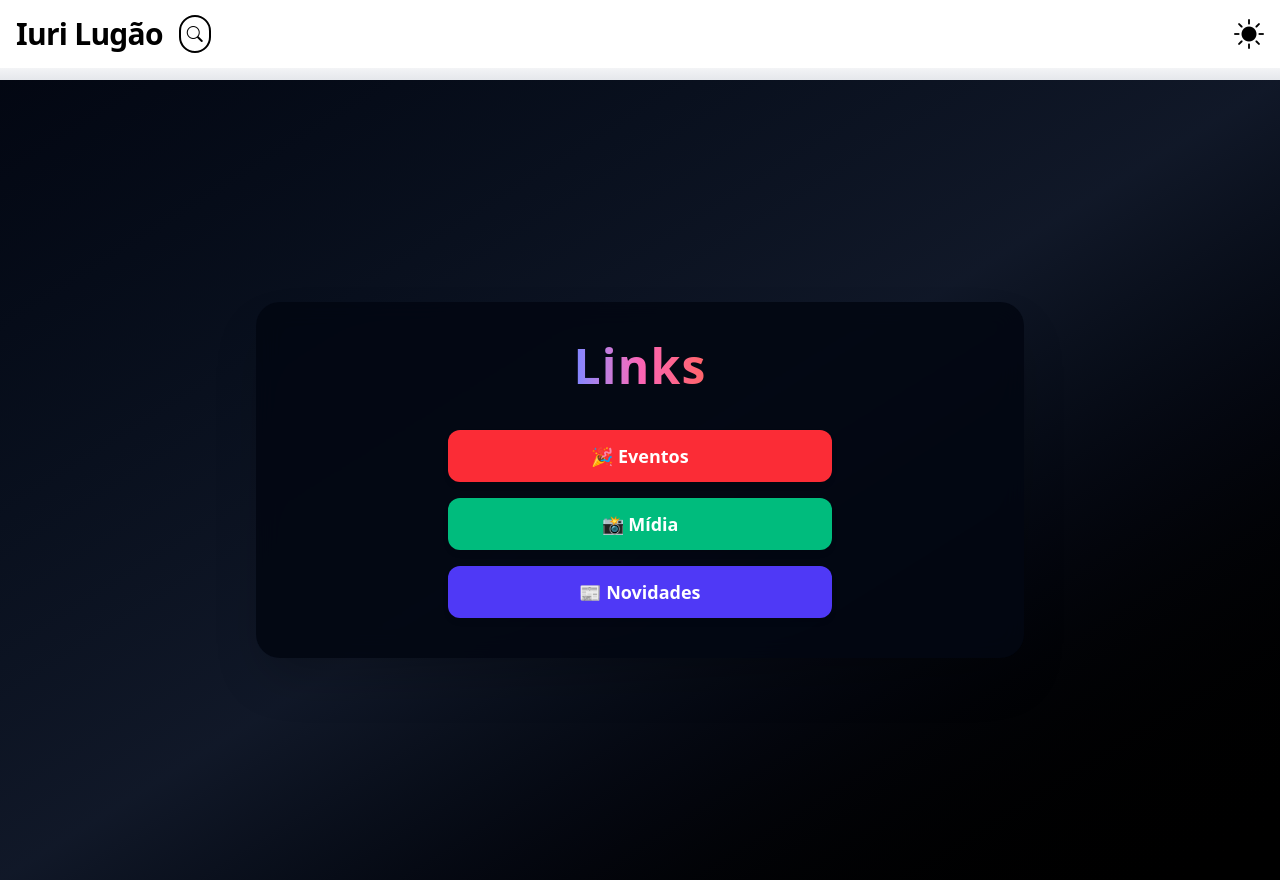
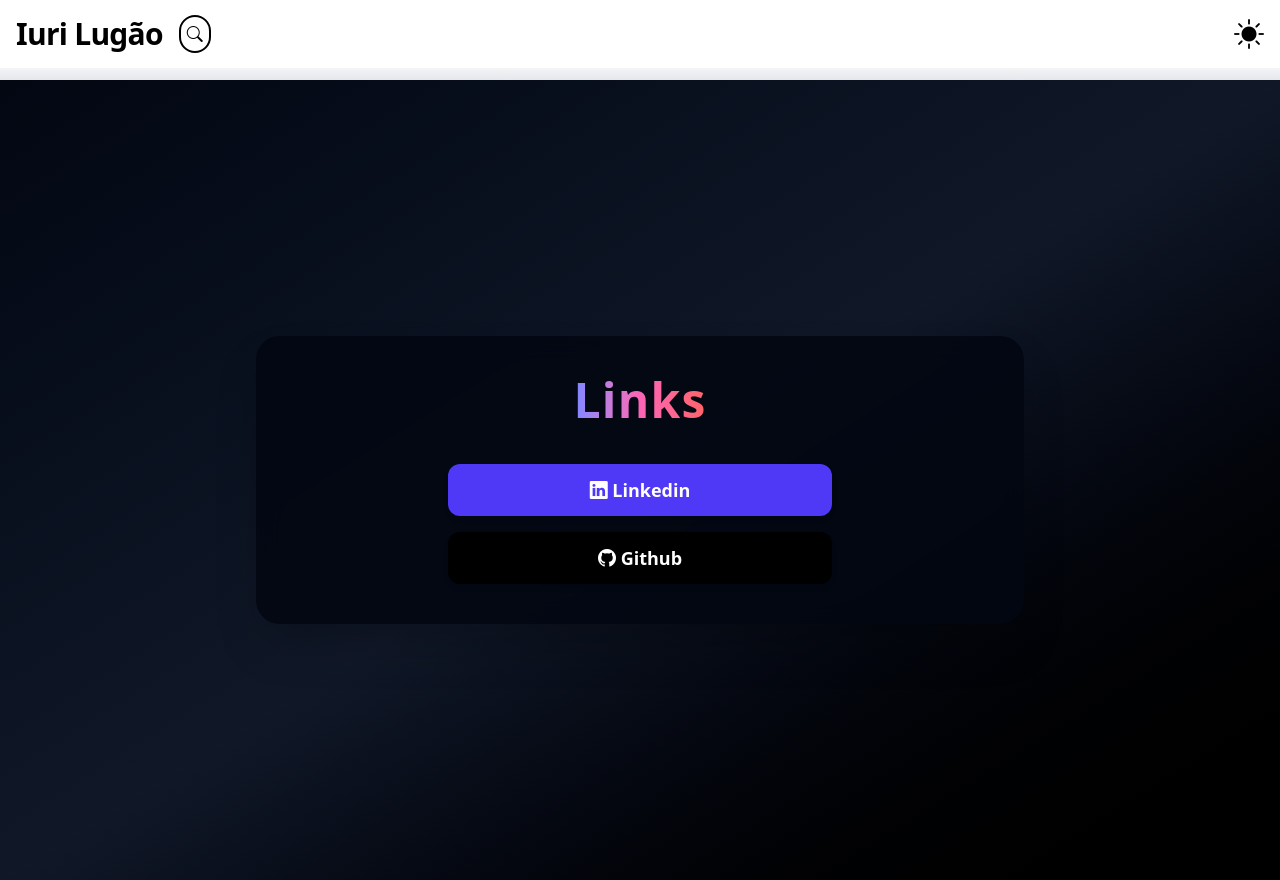
Before and after one commit to iurilugao01/Portfolio, a Vue app: page /links in a window 1280 px wide. Built offline with nearby package versions, Linux system fonts and the light colour scheme.

Commit message:
upgrade linksView

```diff
--- a/src/components/BaseLink.vue
+++ b/src/components/BaseLink.vue
@@ -16,6 +16,8 @@ const colorClass = computed(() => {
       return "bg-emerald-500 hover:bg-emerald-600";
     case "red":
       return "bg-red-500 hover:bg-red-600";
+    case "black":
+      return "bg-black hover:bg-gray-9  00";
     case "indigo":
     default:
       return "bg-indigo-600 hover:bg-indigo-700";
--- a/src/views/LinksView.vue
+++ b/src/views/LinksView.vue
@@ -17,9 +17,14 @@ import BaseLink from "../components/BaseLink.vue";
         </h1>
 
         <div class="flex flex-col gap-4 w-full max-w-sm animate-slide-up">
-          <BaseLink to="/events" color="red">🎉 Eventos</BaseLink>
-          <BaseLink to="/media" color="emerald">📸 Mídia</BaseLink>
-          <BaseLink to="/news" color="indigo">📰 Novidades</BaseLink>
+          <BaseLink to="#" color="indigo">
+            <i class="bi bi-linkedin"></i>
+            Linkedin
+          </BaseLink>
+          <BaseLink to="#" color="black">
+            <i class="bi bi-github"></i>
+            Github
+          </BaseLink>
         </div>
       </div>
     </div>
```
